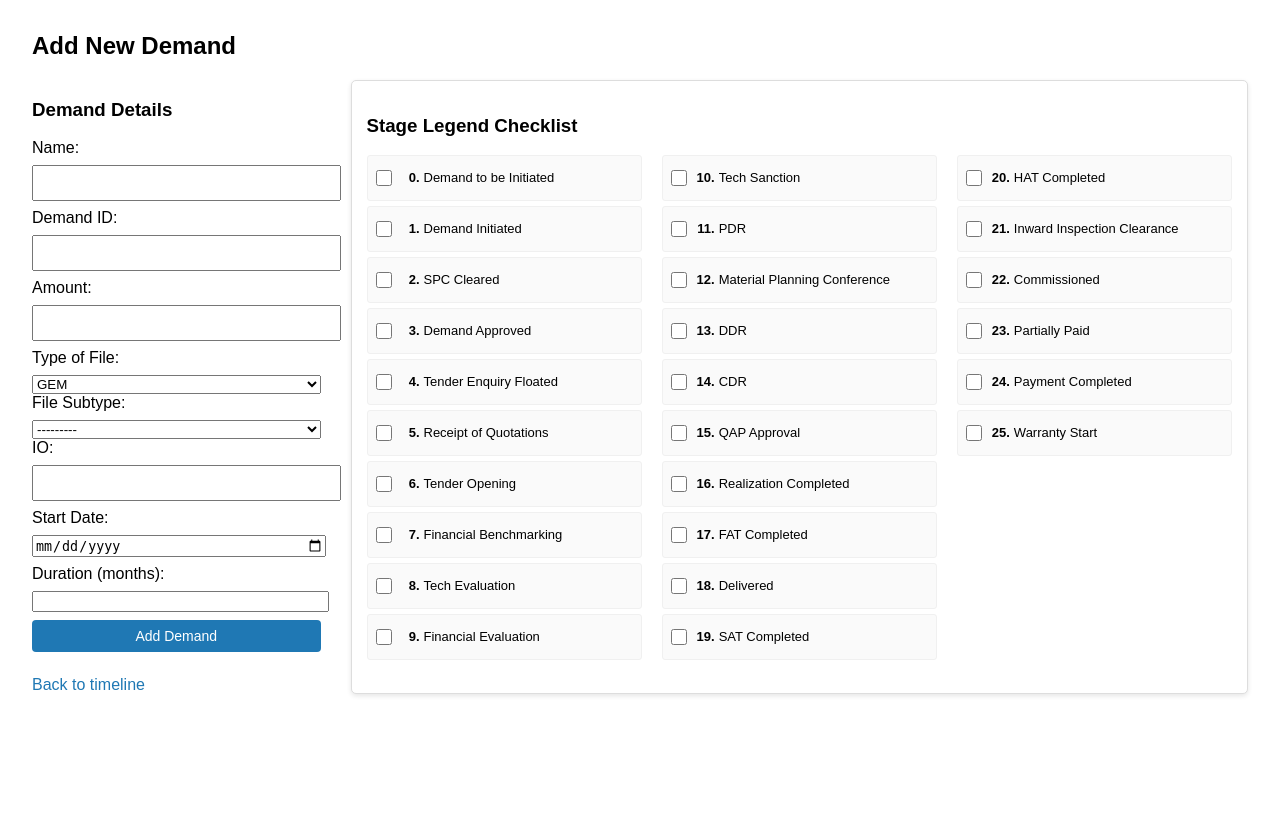
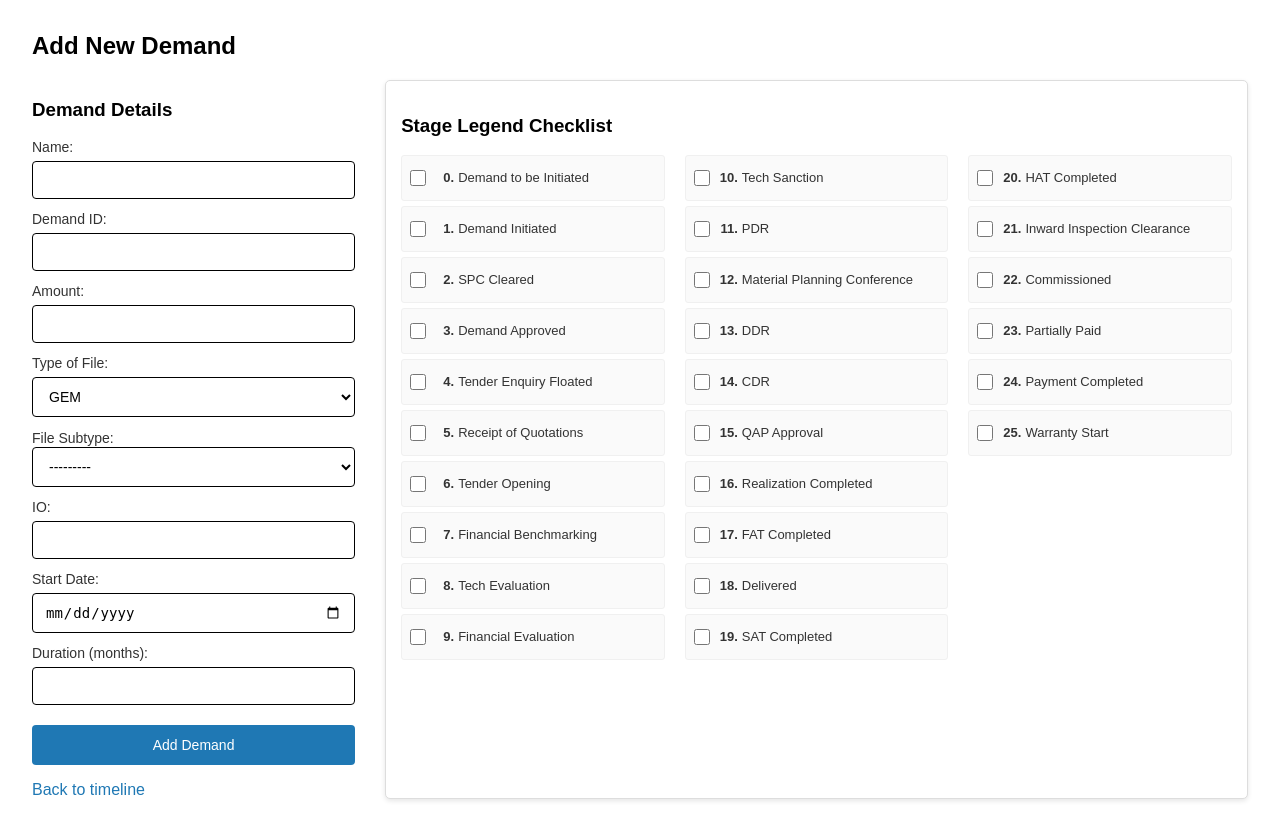
Before and after one commit to sreeya15/test1, a Django app: page /add/ in a window 1280 px wide. Before the commit the page ends 696 px from the top, so only its background shows below. Run offline with Django 4.2, Linux system fonts and the light colour scheme.

Commit message:
proper indend in the add demand

```diff
--- a/trackerapp/templates/trackerapp/add_demand.html
+++ b/trackerapp/templates/trackerapp/add_demand.html
@@ -19,7 +19,7 @@
     }
 
     .form-container {
-      width: 300px;
+      width: 350px;
     }
 
     .stage-section {
@@ -30,26 +30,53 @@
       background-color: #f9f9f9;
     }
 
-    label,
-    input {
-      display: block;
-      width: 100%;
-      margin-bottom: 0.5rem;
+    .form-fields {
+      display: flex;
+      flex-direction: column;
+      gap: 12px;
     }
 
-    input[type="text"] {
-      padding: 8px;
+    .form-field {
+      display: flex;
+      flex-direction: column;
+      gap: 4px;
+    }
+
+    label {
+      font-weight: 500;
       font-size: 14px;
+      color: #333;
+      margin-bottom: 2px;
+    }
+
+    input,
+    select {
+      width: 100%;
+      padding: 10px 12px;
+      font-size: 14px;
+      border: 1px solid #000;
+      border-radius: 4px;
+      background-color: #fff;
+      box-sizing: border-box;
+    }
+
+    input:focus,
+    select:focus {
+      outline: none;
+      border-color: #1f78b4;
+      box-shadow: 0 0 0 2px rgba(31, 120, 180, 0.1);
     }
 
     input[type="submit"] {
       background-color: #1f78b4;
       color: white;
-      padding: 8px 12px;
+      padding: 12px 16px;
       border: none;
       cursor: pointer;
       font-size: 14px;
       border-radius: 4px;
+      font-weight: 500;
+      margin-top: 8px;
     }
 
     input[type="submit"]:hover {
```
Also changed, not shown: db.sqlite3.
